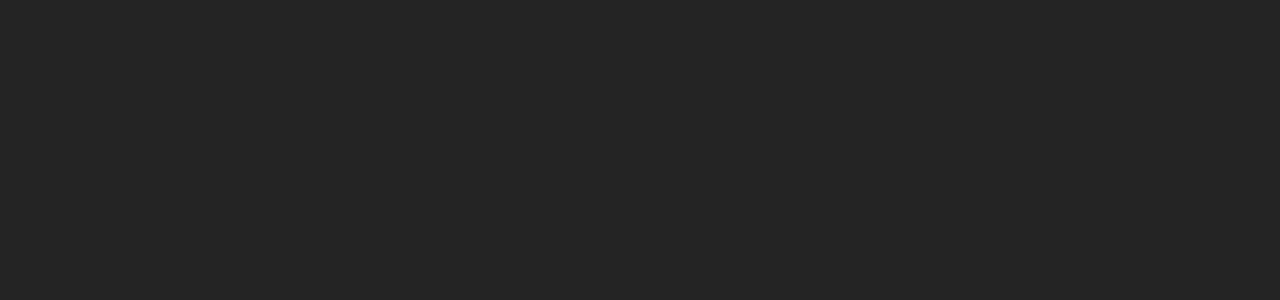
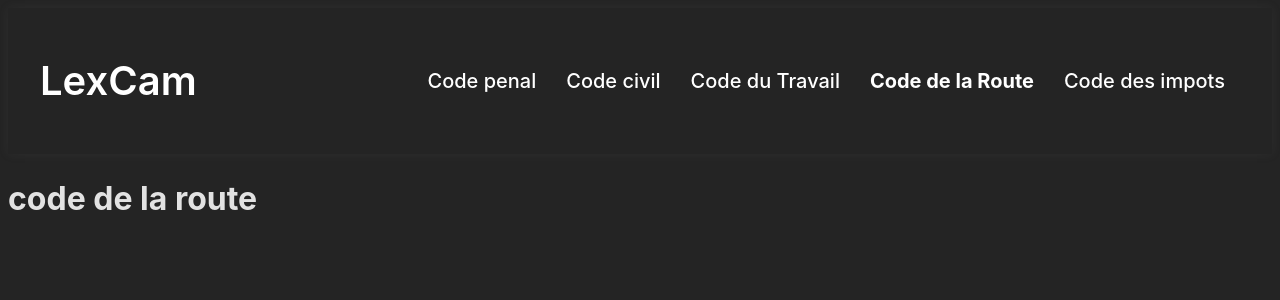
Before and after one commit to Loicsoh/lexcam, a React (Vite) app: page /raod in a window 1280 px wide. Before the commit this address had no page. Shown: the top 300 px of the page. Built offline with nearby package versions, Linux system fonts and the light colour scheme.

Commit message:
setting navbar

```diff
--- a/src/App.jsx
+++ b/src/App.jsx
@@ -4,6 +4,10 @@
 import Home from './Home';
 import Templete from './Templete';
 import Penal from './Penal';
+import Civil from './Civil';
+import Travail from './travail';
+import Raod from './Raod';
+import Impot from './Impot';
 
 function App() {
   return (
@@ -12,6 +16,10 @@
         <Route path="/" element={<Templete />} />
         <Route path="/home" element={<Home />} />
         <Route path="/penal" element={<Penal />} />
+        <Route path="/civil" element={<Civil />} />
+        <Route path="/travail" element={<Travail />} />
+        <Route path="/raod" element={<Raod />} />
+        <Route path="/impot" element={<Impot />} />
       </Routes>
     </Router>
   );
--- /dev/null
+++ b/src/Civil.jsx
@@ -0,0 +1,12 @@
+import Navbar from "./Navbar";
+
+const Civil = () => {
+    return (
+        <div className="civil">
+            <Navbar />
+            <h1>code civil</h1>
+        </div>
+     );
+}
+
+export default Civil;
--- /dev/null
+++ b/src/Impot.jsx
@@ -0,0 +1,12 @@
+import Navbar from "./Navbar";
+
+const Impot = () => {
+    return (
+        <div className="impot">
+            <Navbar />
+            <h1>code des impot</h1>
+        </div>
+     );
+}
+
+export default Impot;
--- a/src/Navbar.jsx
+++ b/src/Navbar.jsx
@@ -1,4 +1,4 @@
-
+import { NavLink } from "react-router-dom";
 import { Link } from "react-router-dom";
 
 const Navbar = () => {
@@ -8,20 +8,20 @@
         <Link to="/home">LexCam</Link>
       </h1>
       <ul className="navbar-menu">
-        <li className="navbar-item">
-          <Link to="/penal">Code penal</Link>
+      <li className="navbar-item">
+          <NavLink to="/penal" className={({ isActive }) => (isActive ? 'active' : '')}>Code penal</NavLink>
         </li>
         <li className="navbar-item">
-          <Link to="/">Code civil</Link>
+          <NavLink to="/civil" className={({ isActive }) => (isActive ? 'active' : '')}>Code civil</NavLink>
         </li>
         <li className="navbar-item">
-          <Link to="/">Code du Travail</Link>
+          <NavLink to="/travail" className={({ isActive }) => (isActive ? 'active' : '')}>Code du Travail</NavLink>
         </li>
         <li className="navbar-item">
-          <Link to="/">Code de la Route</Link>
+          <NavLink to="/raod" className={({ isActive }) => (isActive ? 'active' : '')}>Code de la Route</NavLink>
         </li>
         <li className="navbar-item">
-          <Link to="/">Code des impots</Link>
+          <NavLink to="/impot" className={({ isActive }) => (isActive ? 'active' : '')}>Code des impots</NavLink>
         </li>
       </ul>
     </div>
--- a/src/Penal.jsx
+++ b/src/Penal.jsx
@@ -1,20 +1,28 @@
+import Navbar from "./Navbar";
+
 const Penal = () => {
     return (
 
-        <div className="container">
+        <div className="penal">
+            <Navbar />
 
+            <div className="container">
             <div className="penal-title">
+
+
+
                 <h1><img src="/src/assets/images/img03.jpg" alt="" />Connaitre le code Penal du cameroun<img src="/src/assets/images/img03.jpg" alt=""/></h1>
             </div>
 
             <div className="form">
                 <h2>Entrez numéro d&apos;article alineat du code Pénal</h2>
                  <form>
-                    <label htmlFor="alineatNumber">Numéro d&apos;alinéa:</label>
-                    <input type="text" id="alineatNumber" name="alineatNumber" />
+                    {/* <label htmlFor="alineatNumber">Numéro d&apos;alinéa:</label> */}
+                    <input type="text" id="alineatNumber" name="alineatNumber" placeholder="Exemple: 64" />
                     <button type="submit">Rechercher</button>
                 </form>
                 </div>
+            </div>
         </div>
      );
 }
--- /dev/null
+++ b/src/Raod.jsx
@@ -0,0 +1,12 @@
+import Navbar from "./Navbar";
+
+const Raod = () => {
+    return (
+        <div className="raod">
+            <Navbar />
+            <h1>code de la route</h1>
+        </div>
+     );
+}
+
+export default Raod;
--- /dev/null
+++ b/src/Travail.jsx
@@ -0,0 +1,12 @@
+import Navbar from "./Navbar";
+
+const Travail = () => {
+    return (
+        <div className="travail">
+            <Navbar />
+            <h1>code du travail</h1>
+        </div>
+     );
+}
+
+export default Travail;
--- a/src/index.css
+++ b/src/index.css
@@ -59,6 +59,13 @@
   transition: all 0.5s ease-in-out;
 }
 
+/* filepath: /d:/TAF/PROJETS/lexcam/src/Navbar.css */
+.navbar-menu .navbar-item .active {
+  font-weight: bold;
+  color: #f31255;
+  text-decoration: underline;
+}
+
 section {
   display: flex;
   justify-content: center;
@@ -114,7 +121,7 @@
 }
 
 .penal-title img {
-  align-items: center;
+  vertical-align: middle;
   margin: 0 10px;
   width: 65px;
   height: 65px;
@@ -128,6 +135,7 @@
 
 .form h2 {
   font-size: 20px;
+  text-align: center;
   margin-bottom: 10px;
 }
 
```
